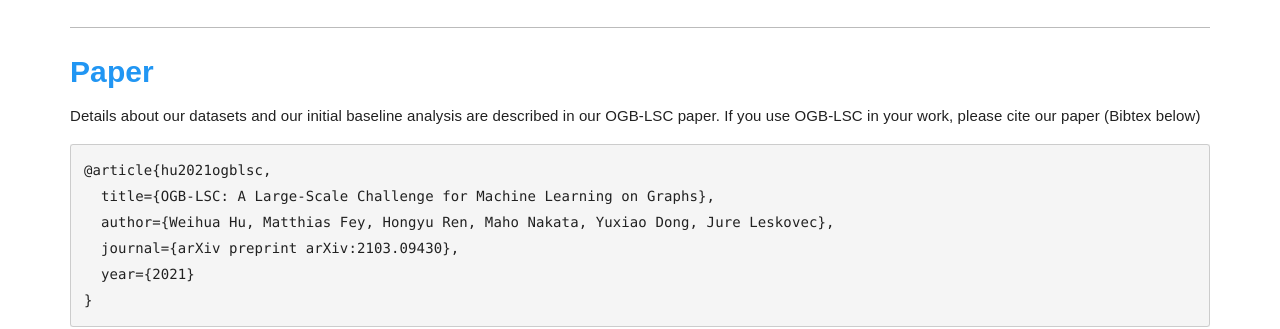
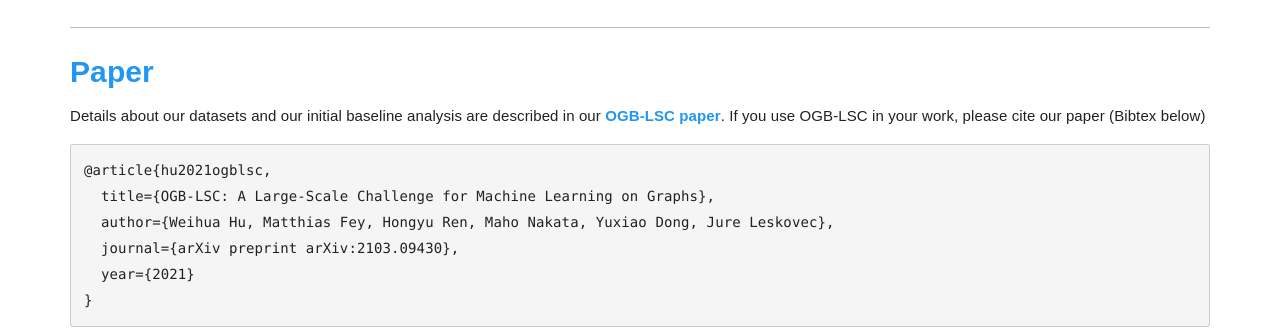
Before and after one commit to snap-stanford/ogb-web, a Jekyll site: the page built from _docs/kddcup2021/overview.md, in a window 1280 px wide and 900 px high, scrolled down 2102 px. Shown: the part 153-482 px from the top of the window. Built offline with Jekyll 4.4.1, drawn with Linux system fonts in a browser that asks for light colours; part of the change alters nothing that is shown.

Commit message:
fix link

````diff
--- a/_docs/kddcup2021/overview.md
+++ b/_docs/kddcup2021/overview.md
@@ -55,7 +55,7 @@ pip install -U ogb
 python -c "import ogb; print(ogb.__version__)"
 ```
 
-In our **[paper](http://127.0.0.1:4000/)**, we further perform an extensive baseline analysis on each dataset, implementing simple baseline models as well as advanced expressive models at scale.
+In our **[paper](http://arxiv.org/abs/2103.09430)**, we further perform an extensive baseline analysis on each dataset, implementing simple baseline models as well as advanced expressive models at scale.
 We find that advanced expressive models, despite requiring more efforts to scale up, do benefit from large data and significantly outperform simple baseline models that are easy to scale.
 All of our baseline code is made **[publicly available](https://github.com/snap-stanford/ogb/tree/master/examples/lsc)** to facilitate public research.
 
@@ -66,7 +66,7 @@ We hope OGB-LSC at KDD Cup 2021 will serve as an "ImageNet Large Scale Visual Re
 
 #### **[Paper](http://arxiv.org/abs/2103.09430)**
 
-Details about our datasets and our initial baseline analysis are described in our OGB-LSC paper.
+Details about our datasets and our initial baseline analysis are described in our **[OGB-LSC paper](http://arxiv.org/abs/2103.09430)**.
 If you use OGB-LSC in your work, please cite our paper (Bibtex below)
 
 ```
````
